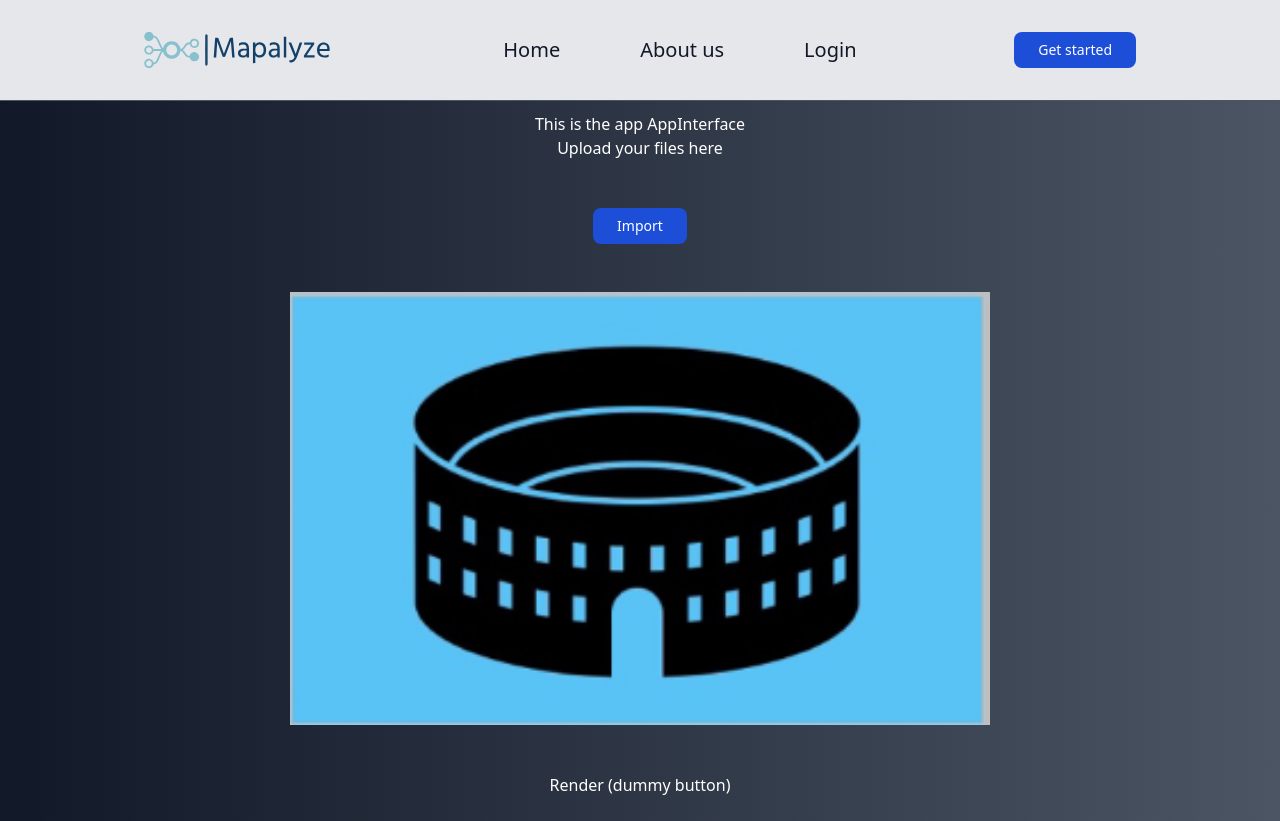
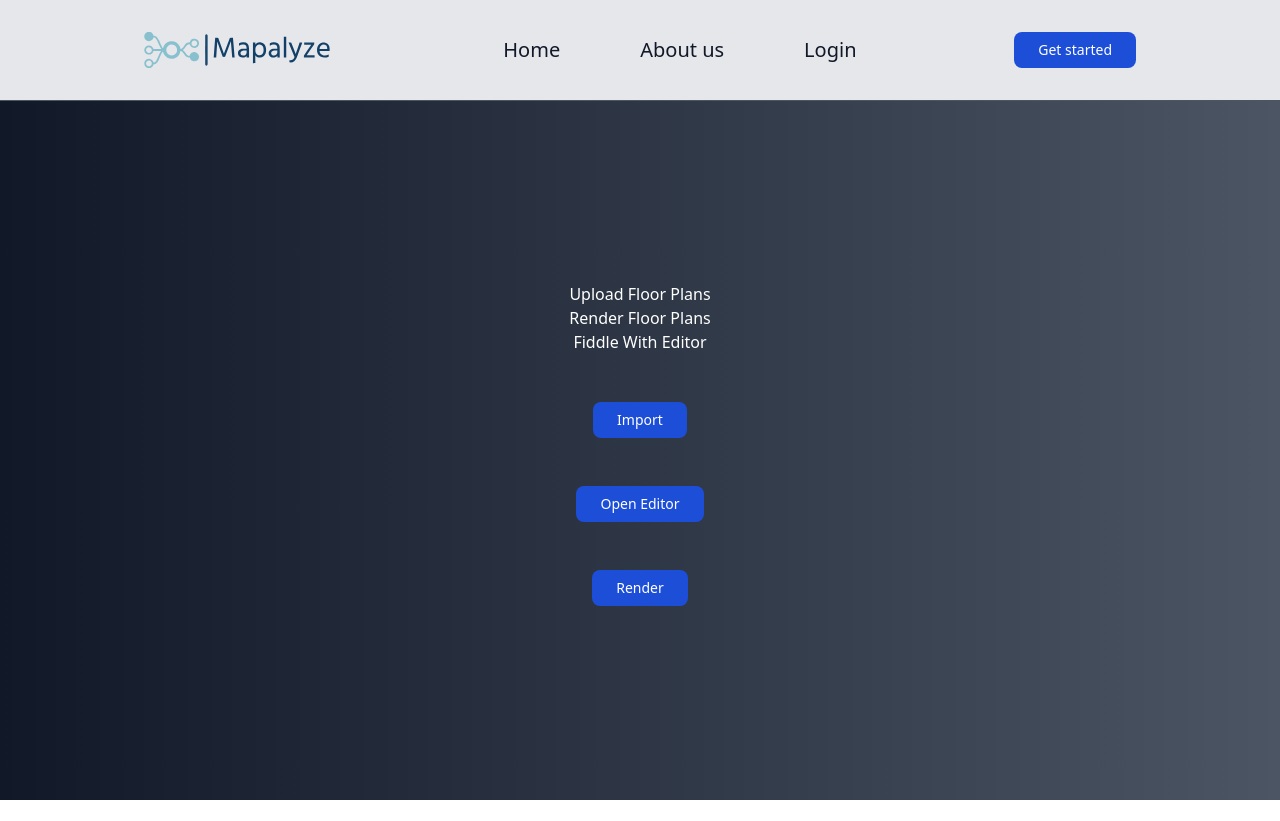
Before and after one commit to Ehtishammushtaq/EECS581-Capstone, a React (Create React App) app in the folder Mapalyze/Mapalyze/ClientApp/: page /App in a window 1280 px wide. After the commit the page ends 800 px from the top, so only its background shows below. Built offline with nearby package versions, Linux system fonts and the light colour scheme.

Commit message:
Added temp editor

```diff
--- a/Mapalyze/Mapalyze/ClientApp/src/components/AppInterface.js
+++ b/Mapalyze/Mapalyze/ClientApp/src/components/AppInterface.js
@@ -1,7 +1,15 @@
-import React, { Component } from 'react';
-import Dummyrender from '../Assets/Dummyrender.jpg';
+import React, { Component } from "react";
+
 export class AppInterface extends Component {
   static displayName = AppInterface.name;
+
+  constructor(props) {
+    super(props);
+
+    this.state = {
+      editorOpen: false,
+    };
+  }
 
   // Function to trigger the file input dialog
   handleFileInputClick = () => {
@@ -13,46 +21,75 @@ export class AppInterface extends Component {
     const selectedFile = e.target.files[0];
     if (selectedFile) {
       // Get the file extension
-      const fileExtension = selectedFile.name.split('.').pop().toLowerCase();
+      const fileExtension = selectedFile.name.split(".").pop().toLowerCase();
 
       // Check if the file type is allowed (JPG, JPEG, or PDF)
-      if (['jpg', 'jpeg', 'pdf'].includes(fileExtension)) {
+      if (["jpg", "jpeg", "pdf"].includes(fileExtension)) {
         // You can now work with the selected file here
 
         // Create a download link for the selected file
-        const downloadLink = document.createElement('a');
+        const downloadLink = document.createElement("a");
         downloadLink.href = URL.createObjectURL(selectedFile);
         downloadLink.download = selectedFile.name;
 
         // Trigger a click event on the download link to prompt the user to download the file
         downloadLink.click();
       } else {
-        alert('Please select a valid JPG, JPEG, or PDF file.');
+        alert("Please select a valid JPG, JPEG, or PDF file.");
         // Clear the file input
-        this.fileInput.value = '';
+        this.fileInput.value = "";
       }
     }
+  };
+
+  // Function to toggle the editor
+  toggleEditor = () => {
+    this.setState((prevState) => ({
+      editorOpen: !prevState.editorOpen,
+    }));
   };
 
   render() {
     return (
       <div className="relative min-h-screen flex items-center justify-center bg-gradient-to-b from-gray-900 to-gray-600 bg-gradient-to-r dark:bg-gradient-to-b from-gray-900 to-gray-600 bg-gradient-to-r'">
-        <div className='flex flex-col items-center justify-center text-left text-white ml-36 mr-36 mt-28'>
-        <p>This is the app AppInterface</p>
-        <p>Upload your files here</p>
-        <button onClick={this.handleFileInputClick} type="button" className="text-white bg-blue-700 hover:bg-blue-800 focus:ring-4 focus:outline-none focus:ring-blue-300 font-medium rounded-lg text-sm px-4 py-2 text-center mr-3 md:mr-0 dark:bg-blue-600 dark:hover:bg-blue-700 dark:focus:ring-blue-800 mt-5">Import</button>
-        <br/>
-        <br/>
-        <img src = {Dummyrender} alt="Dummy render" width="700" height="500"></img>
-        <br/>
-        <br/>
-        <button>Render (dummy button)</button>
-        <br/>
+        <div className="flex flex-col items-center justify-center text-left text-white ml-36 mr-36 mt-28">
+          <p>Upload Floor Plans </p>
+          <p>Render Floor Plans </p>
+          <p>Fiddle With Editor </p>
+          <button
+            onClick={this.handleFileInputClick}
+            type="button"
+            className="text-white bg-blue-700 hover:bg-blue-800 focus:ring-4 focus:outline-none focus:ring-blue-300 font-medium rounded-lg text-sm px-4 py-2 text-center mr-3 md:mr-0 dark:bg-blue-600 dark:hover:bg-blue-700 dark:focus:ring-blue-800 mt-5"
+          >
+            Import
+          </button>
+          <button
+            className="text-white bg-blue-700 hover:bg-blue-800 focus:ring-4 focus:outline-none focus:ring-blue-300 font-medium rounded-lg text-sm px-4 py-2 text-center mr-3 md:mr-0 dark:bg-blue-600 dark:hover:bg-blue-700 dark:focus:ring-blue-800 mt-5"
+            onClick={this.toggleEditor}
+          >
+            {this.state.editorOpen ? "Close Editor" : "Open Editor"}
+          </button>
+          {this.state.editorOpen && (
+            <iframe
+              src="https://cvdlab.github.io/react-planner/"
+              title="Editor"
+              width="1200"
+              height="600"
+              style={{ border: "none", marginTop: "20px" }}
+            />
+          )}
+          <button
+            type="button"
+            className="text-white bg-blue-700 hover:bg-blue-800 focus:ring-4 focus:outline-none focus:ring-blue-300 font-medium rounded-lg text-sm px-4 py-2 text-center mr-3 md:mr-0 dark:bg-blue-600 dark:hover:bg-blue-700 dark:focus:ring-blue-800 mt-5"
+          >
+            Render
+          </button>
+          <br />
 
           {/* Hidden file input element */}
           <input
             type="file"
-          style={{ display: 'none' }}
+            style={{ display: "none" }}
             ref={(input) => (this.fileInput = input)}
             onChange={this.handleFileInputChange}
           />
```
Also changed, not shown: Mapalyze/Mapalyze/ClientApp/src/components/Login.js (+13 -9 lines). Lines whose indentation alone changed are shown as unchanged.
